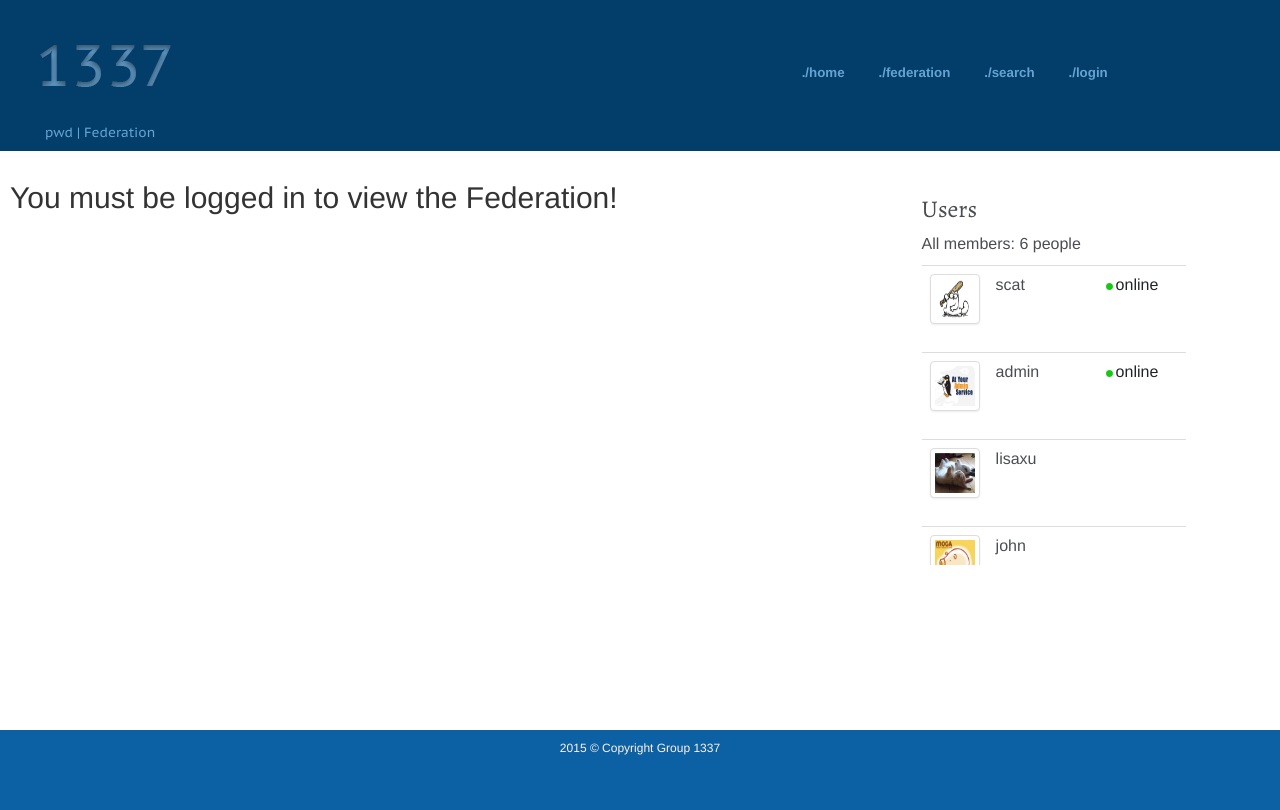
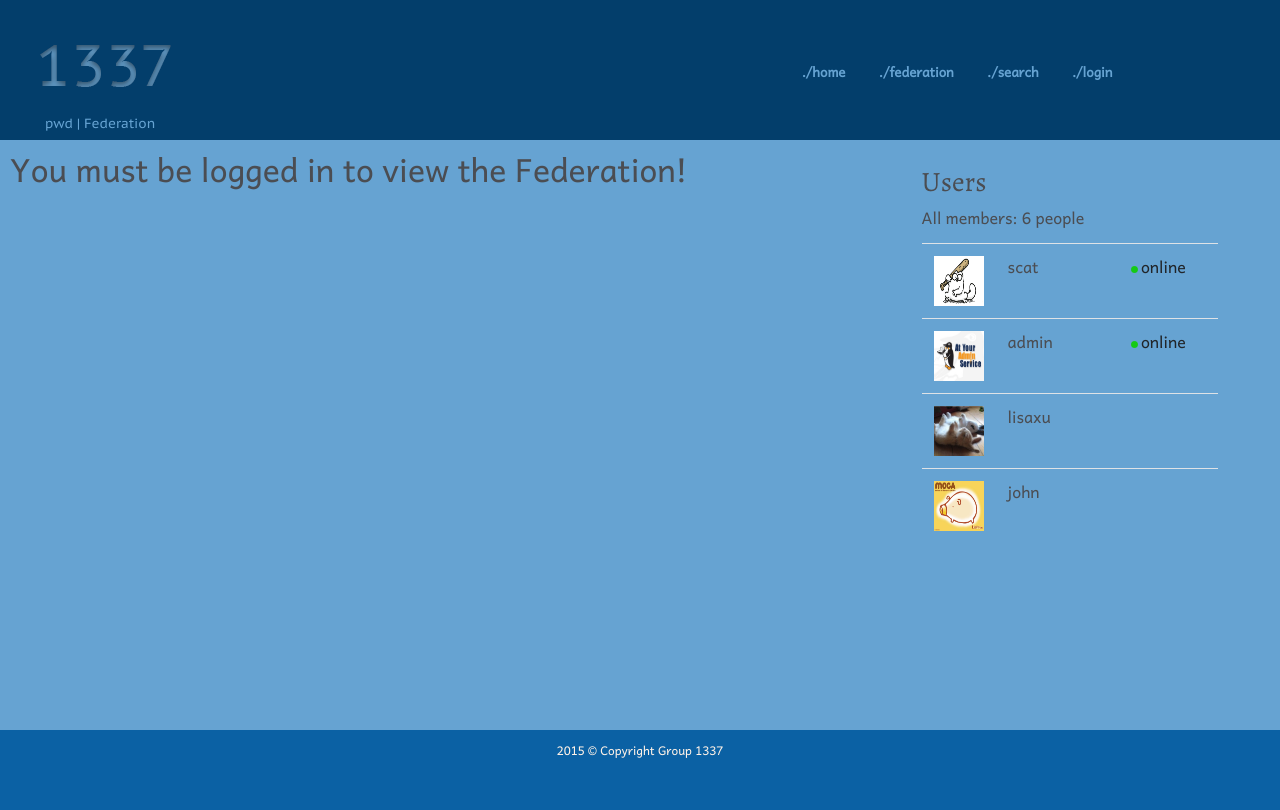
Before and after one commit to hartmana/ct310_p3, a PHP site: page /federation.php in a window 1280 px wide. Run offline with PHP 8.4, Linux system fonts and the light colour scheme; data comes from the database, SQL or seed files in the repository; some libraries are stand-ins or nearby versions; grey boxes are pictures that could not be loaded.

Commit message:
redid css

```diff
--- a/federation.php
+++ b/federation.php
@@ -16,9 +16,6 @@ include("./php/inc/header.php");
 // end all page head
 ?>
 
-<link rel="stylesheet" href="https://maxcdn.bootstrapcdn.com/bootstrap/3.3.2/css/bootstrap.min.css">
-<link rel="stylesheet" href="https://maxcdn.bootstrapcdn.com/bootstrap/3.3.2/css/bootstrap-theme.min.css">
-<script src="https://maxcdn.bootstrapcdn.com/bootstrap/3.3.2/js/bootstrap.min.js"></script>
 <script type="text/javascript" src="http://ajax.googleapis.com/ajax/libs/jquery/1.6.2/jquery.min.js"></script>
 <script type="text/javascript" src='ajax/federation.js'></script>
 
```
